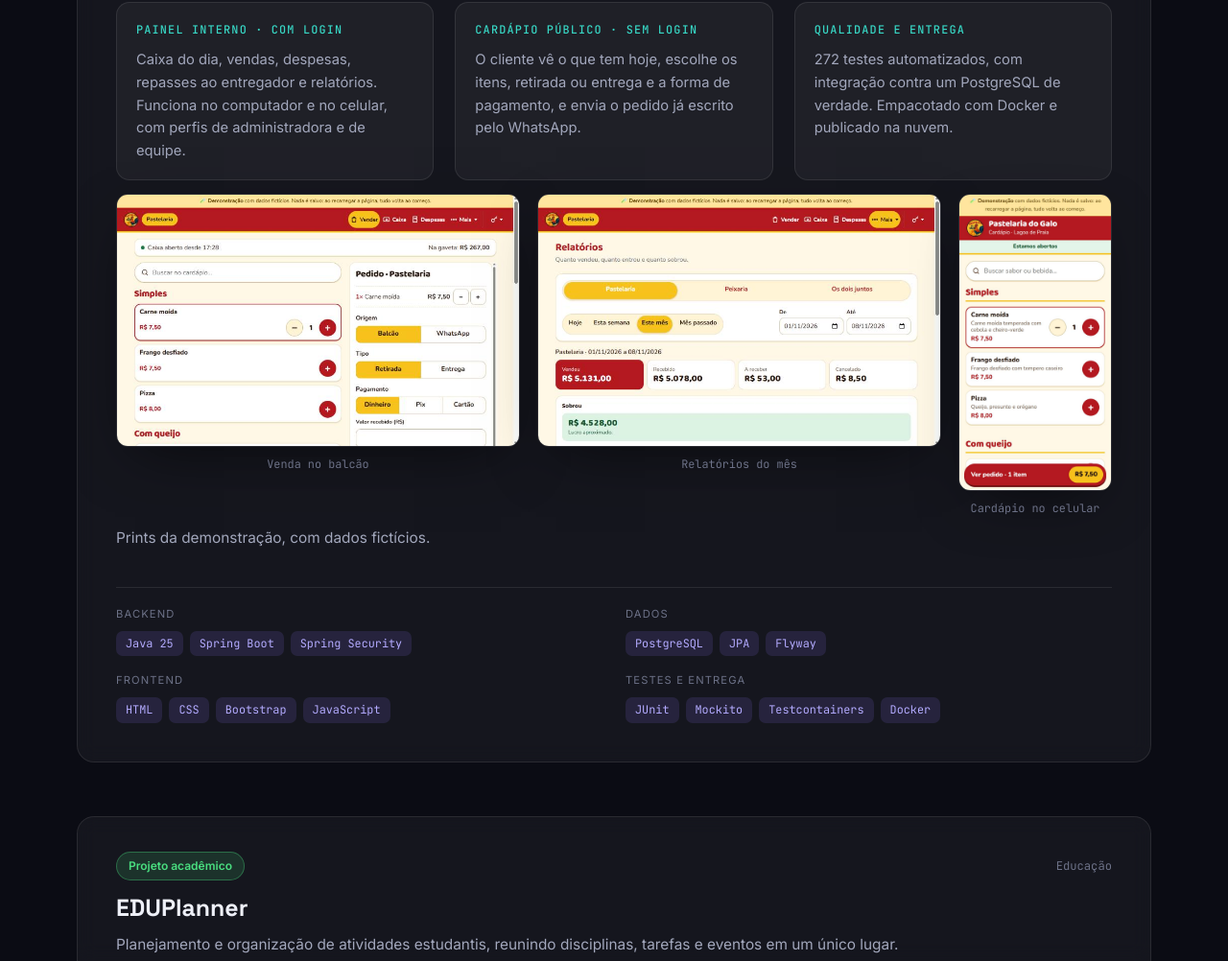
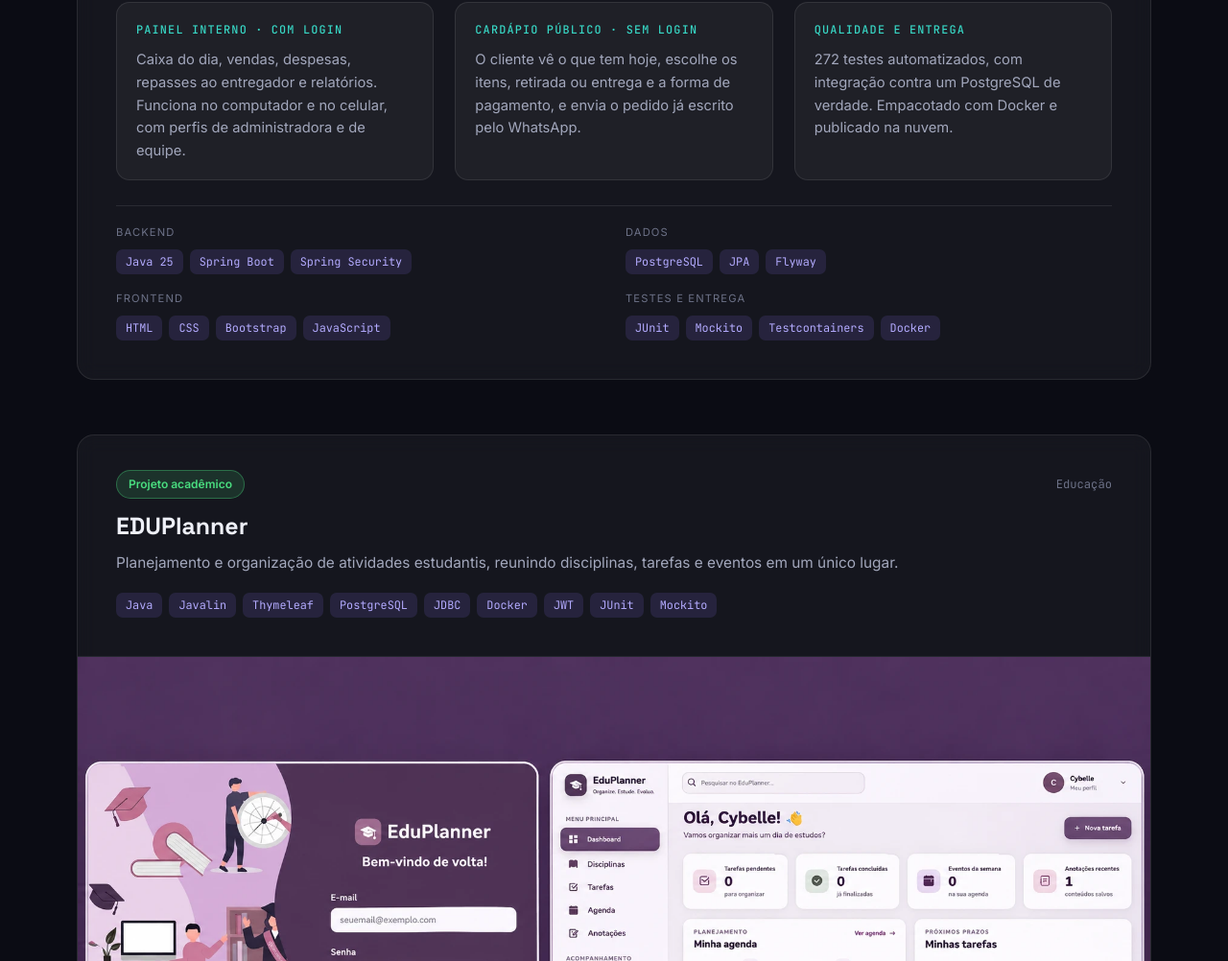
Before and after one commit to cybellesantos-byte/cybellesantos-byte.github.io, a plain HTML site: page index.html in a window 1280 px wide. Shown: the part 2955-3957 px from the top of the page at 96% size. Drawn offline with Linux system fonts and the light colour scheme.

Commit message:
Projeto Galo & Cia sem imagens: botões da demo bastam

```diff
--- a/index.html
+++ b/index.html
@@ -263,22 +263,6 @@
               </div>
             </div>
 
-            <div class="galeria">
-              <figure>
-                <a href="img/galo-venda.jpg" target="_blank" rel="noopener" aria-label="Abrir ampliado: Tela de venda"><img src="img/galo-venda.jpg" alt="Tela de venda do painel: cardápio da pastelaria com preços e o pedido ao lado" loading="lazy"></a>
-                <figcaption>Venda no balcão</figcaption>
-              </figure>
-              <figure>
-                <a href="img/galo-relatorios.jpg" target="_blank" rel="noopener" aria-label="Abrir ampliado: Tela de relatórios"><img src="img/galo-relatorios.jpg" alt="Tela de relatórios: vendido, recebido, a receber e lucro aproximado do mês" loading="lazy"></a>
-                <figcaption>Relatórios do mês</figcaption>
-              </figure>
-              <figure class="celular">
-                <a href="img/galo-cardapio.jpg" target="_blank" rel="noopener" aria-label="Abrir ampliado: Cardápio do cliente"><img src="img/galo-cardapio.jpg" alt="Cardápio do cliente no celular, com sabores, preços e o botão Ver pedido" loading="lazy"></a>
-                <figcaption>Cardápio no celular</figcaption>
-              </figure>
-            </div>
-            <p class="nota-demo">Prints da demonstração, com dados fictícios.</p>
-
             <div class="stack">
               <div><small>Backend</small><ul class="chips"><li>Java 25</li><li>Spring Boot</li><li>Spring Security</li></ul></div>
               <div><small>Dados</small><ul class="chips"><li>PostgreSQL</li><li>JPA</li><li>Flyway</li></ul></div>
--- a/style.css
+++ b/style.css
@@ -396,18 +396,6 @@ button { font: inherit; color: inherit; cursor: pointer; }
 
 .projeto-acoes { display: flex; flex-wrap: wrap; gap: 12px; margin: 2px 0 10px; }
 .nota-demo { font-size: 0.82rem; color: var(--mudo); margin: 0 0 22px; }
-.galeria { display: grid; grid-template-columns: 1fr 1fr 0.38fr; gap: 18px; align-items: start; margin: 8px 0 8px; }
-.galeria figure { margin: 0; }
-.galeria img { width: 100%; height: auto; display: block; border-radius: 12px; border: 1px solid var(--vidro-borda); box-shadow: var(--sombra); }
-.galeria figcaption { margin-top: 8px; font-family: var(--mono); font-size: 0.74rem; color: var(--mudo); text-align: center; }
-@media (max-width: 900px) {
-  .galeria { grid-template-columns: 1fr 1fr; }
-  .galeria .celular { grid-column: 1 / -1; width: min(240px, 70%); margin-inline: auto; }
-}
-@media (max-width: 560px) {
-  .galeria { grid-template-columns: 1fr; }
-}
-
 .projeto-links { margin-top: auto; padding-top: 22px; display: flex; gap: 20px; font-weight: 600; font-size: 0.92rem; }
 .projeto-links a { color: var(--c2); border-bottom: 1px solid transparent; transition: border-color 0.2s; }
 .projeto-links a:hover { border-color: var(--c2); }
```
Also changed, not shown: img/galo-cardapio.jpg (deleted), img/galo-relatorios.jpg (deleted), img/galo-venda.jpg (deleted).
